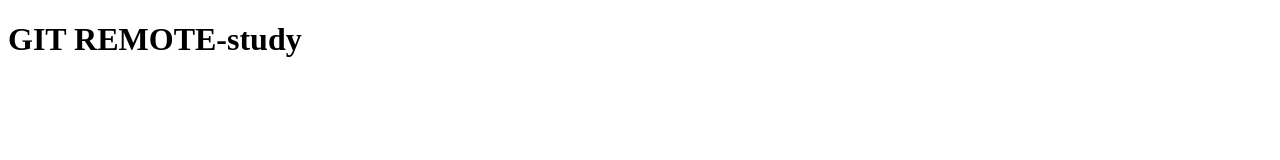
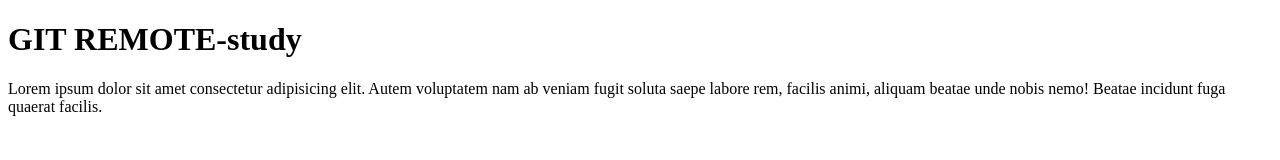
Before and after one commit to rifaaraihan/study-git, a plain HTML site: page index.html in a window 1280 px wide. Drawn offline with Linux system fonts and the light colour scheme.

Commit message:
menambahkan paragraph

```diff
--- a/index.html
+++ b/index.html
@@ -8,5 +8,6 @@
 </head>
 <body>
     <h1>GIT REMOTE-study</h1>
+    <p>Lorem ipsum dolor sit amet consectetur adipisicing elit. Autem voluptatem nam ab veniam fugit soluta saepe labore rem, facilis animi, aliquam beatae unde nobis nemo! Beatae incidunt fuga quaerat facilis.</p>
 </body>
 </html>
```
